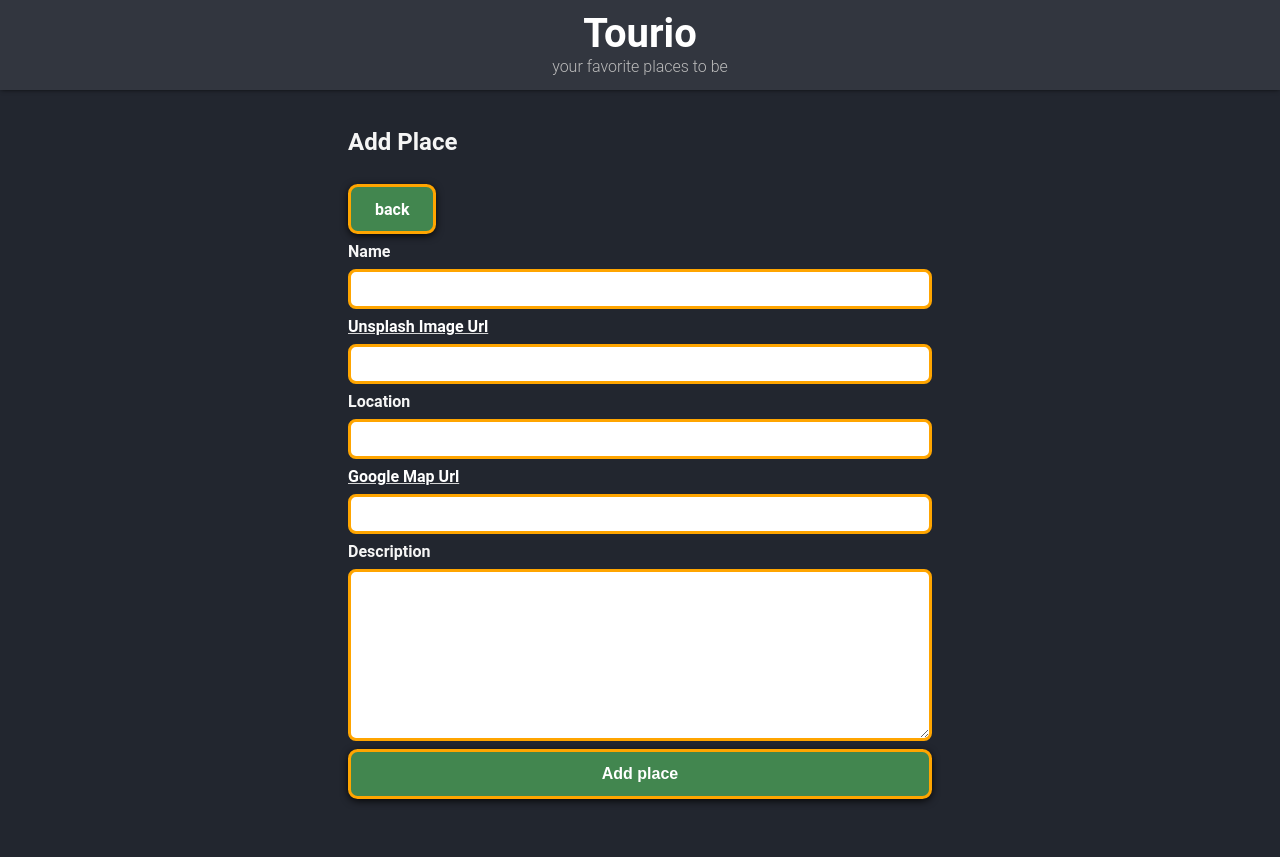
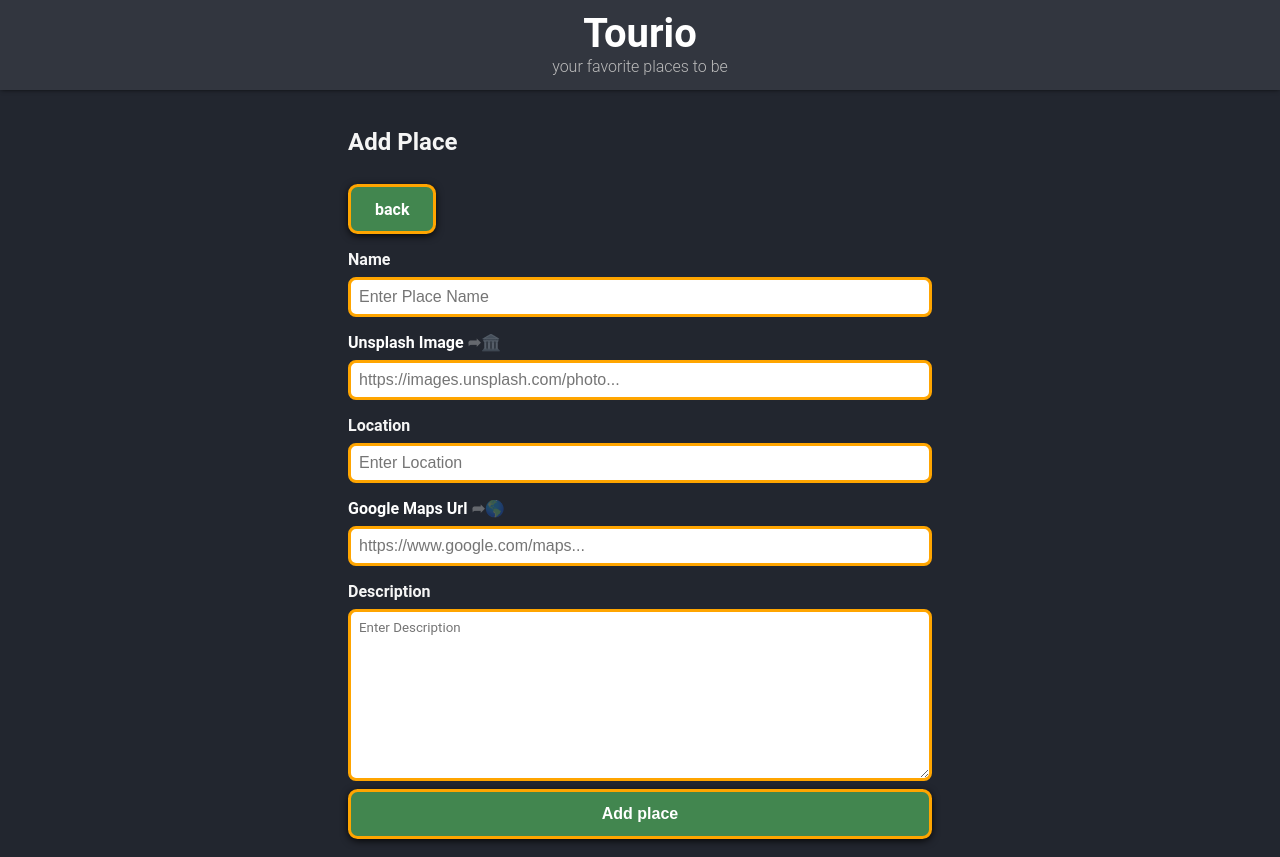
Before and after one commit to marte1337/tourio-app, a Next.js app: page /create in a window 1280 px wide. Before the commit the page ends 817 px from the top, so only its background shows below. Built offline with nearby package versions, Linux system fonts and the light colour scheme.

Commit message:
add styles.js

```diff
--- a/components/Form.js
+++ b/components/Form.js
@@ -13,6 +13,7 @@ export default function Form({ onSubmit, formName, defaultData }) {
         name="name"
         type="text"
         defaultValue={defaultData?.name}
+        placeholder="Enter Place Name"
         required
       />
       <Label htmlFor="image-url">
@@ -21,7 +22,7 @@ export default function Form({ onSubmit, formName, defaultData }) {
           target="_blank"
           rel="noopener noreferrer"
         >
-          Unsplash Image Url
+          Unsplash Image<Span> ➦🏛️</Span>
         </A>
       </Label>
       <Input
@@ -29,6 +30,8 @@ export default function Form({ onSubmit, formName, defaultData }) {
         name="image"
         type="text"
         defaultValue={defaultData?.image}
+        placeholder="https://images.unsplash.com/photo..."
+        pattern="https://images.unsplash.com/photo.*"
         required
       />
       <Label htmlFor="location">Location</Label>
@@ -37,6 +40,7 @@ export default function Form({ onSubmit, formName, defaultData }) {
         name="location"
         type="text"
         defaultValue={defaultData?.location}
+        placeholder="Enter Location"
         required
       />
       <Label htmlFor="map-url">
@@ -46,7 +50,7 @@ export default function Form({ onSubmit, formName, defaultData }) {
           target="_blank"
           rel="noopener noreferrer"
         >
-          Google Map Url
+          Google Maps Url <Span> ➦🌎</Span>
         </A>
       </Label>
       <Input
@@ -54,6 +58,7 @@ export default function Form({ onSubmit, formName, defaultData }) {
         name="mapURL"
         type="text"
         defaultValue={defaultData?.mapURL}
+        placeholder="https://www.google.com/maps..."
         required
       />
       <Label htmlFor="description">Description</Label>
@@ -63,6 +68,7 @@ export default function Form({ onSubmit, formName, defaultData }) {
         cols="30"
         rows="10"
         defaultValue={defaultData?.description}
+        placeholder="Enter Description"
         required
       ></Textarea>
       <StyledButton type="submit">
@@ -93,9 +99,17 @@ const Textarea = styled.textarea`
 
 const Label = styled.label`
   font-weight: bold;
+  padding-top: 0.5rem;
 `;
 
 const A = styled.a`
   color: white;
-  text-decoration-color: lightgrey;
+  text-decoration: none;
 `;
+
+const Span = styled.span`
+  opacity: 0.3;
+  :hover {
+    opacity: 1;
+  }
+`;
--- a/styles.js
+++ b/styles.js
@@ -31,8 +31,4 @@ export default createGlobalStyle`
     font-weight: 300;
     color: #bbb;
   }
-
-  Link{
-    color: red;
-  }
 `;
```
